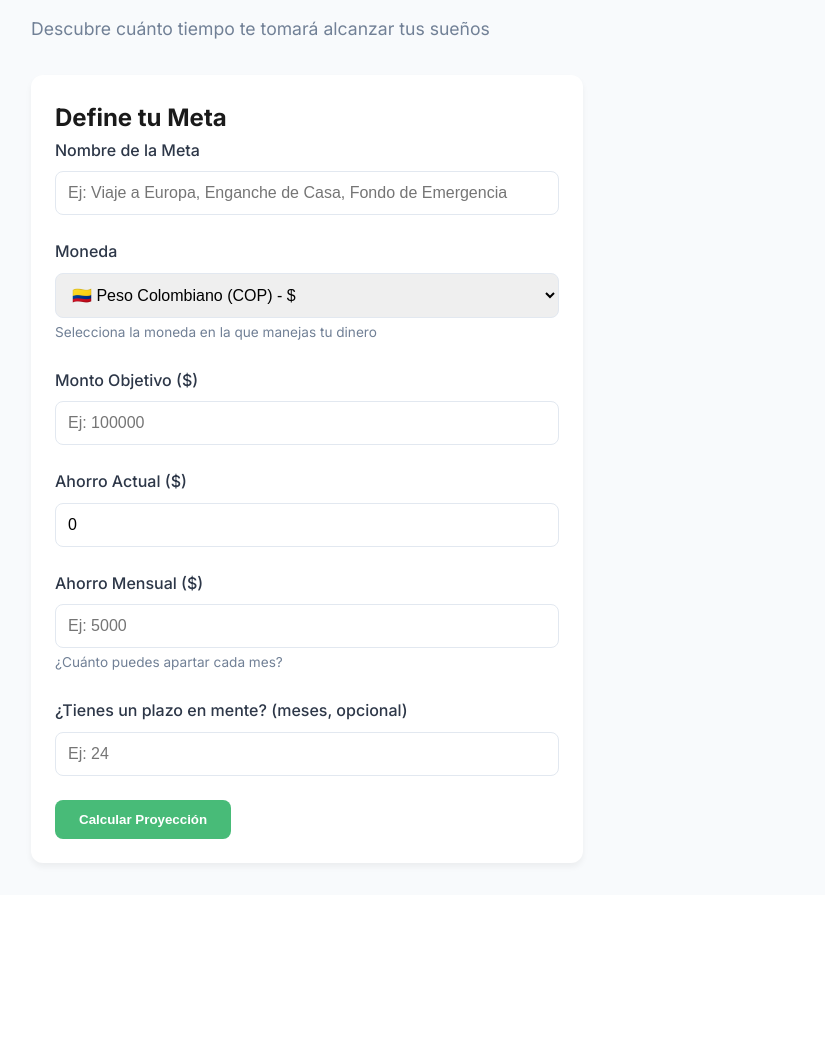
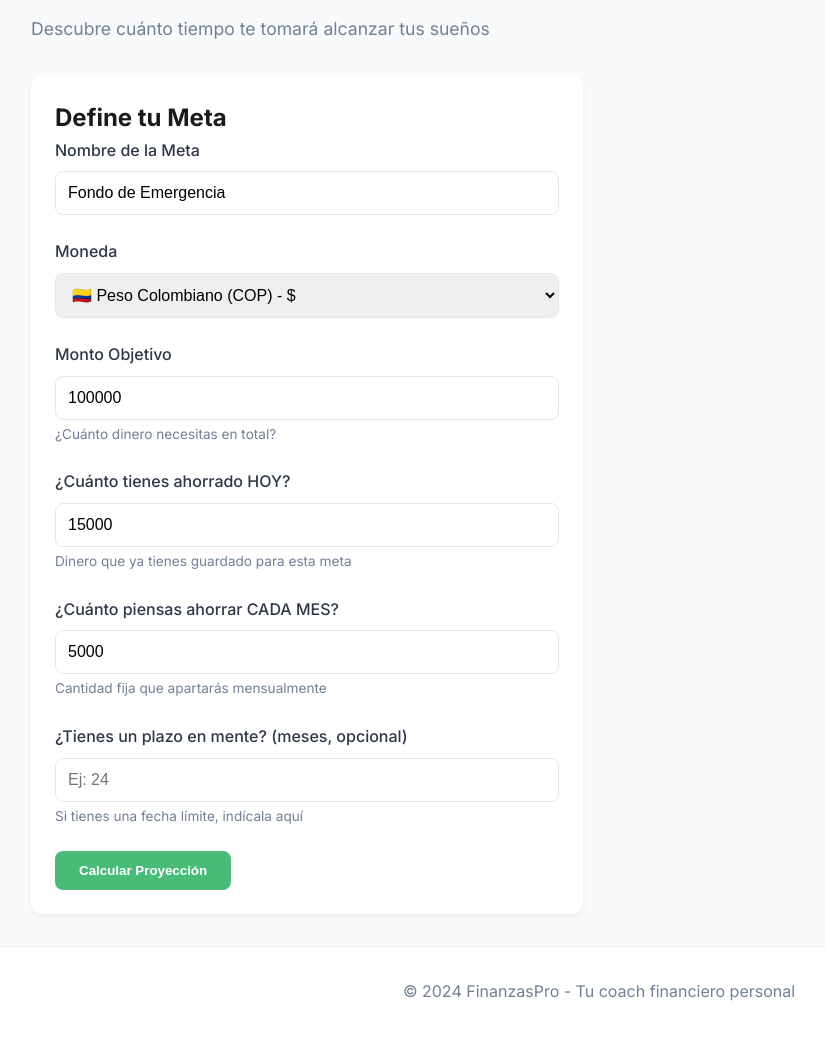
Before and after one commit to zaibort21/finanzas, a Flask app: page /metas in a window 1280 px wide. Shown: the part 172-1209 px from the top of the page, without its empty margins (41-866 px from the left). Before the commit the page ends 1039 px from the top, so only its background shows below. Run offline with Flask 3, Linux system fonts and the light colour scheme.

Commit message:
Refactor metas.html for improved clarity and structure

```diff
--- a/templates/metas.html
+++ b/templates/metas.html
@@ -35,6 +35,7 @@
                     <label for="meta-nombre">Nombre de la Meta</label>
                     <input type="text" id="meta-nombre" placeholder="Ej: Viaje a Europa, Enganche de Casa, Fondo de Emergencia">
                 </div>
+
                 <div class="form-group">
                     <label for="moneda">Moneda</label>
                     <select id="moneda" class="moneda-selector">
@@ -47,30 +48,33 @@
                         <option value="PEN">🇵🇪 Sol Peruano (PEN) - S/</option>
                         <option value="BRL">🇧🇷 Real Brasileño (BRL) - R$</option>
                     </select>
-    <small class="form-text">Selecciona la moneda en la que manejas tu dinero</small>
-</div>
-                <div class="form-group">
-                    <label for="monto-objetivo">Monto Objetivo ($)</label>
-                    <input type="number" id="monto-objetivo" placeholder="Ej: 100000" min="0" step="1000">
                 </div>
 
                 <div class="form-group">
-                    <label for="ahorro-actual">Ahorro Actual ($)</label>
-                    <input type="number" id="ahorro-actual" placeholder="Ej: 10000" min="0" step="1000" value="0">
+                    <label for="monto-objetivo">Monto Objetivo</label>
+                    <input type="number" id="monto-objetivo" placeholder="Ej: 100000" min="0" step="1000">
+                    <small class="form-text">¿Cuánto dinero necesitas en total?</small>
                 </div>
 
                 <div class="form-group">
-                    <label for="ahorro-mensual">Ahorro Mensual ($)</label>
+                    <label for="ahorro-actual">¿Cuánto tienes ahorrado HOY?</label>
+                    <input type="number" id="ahorro-actual" placeholder="Ej: 10000" min="0" step="1000" value="0">
+                    <small class="form-text">Dinero que ya tienes guardado para esta meta</small>
+                </div>
+
+                <div class="form-group">
+                    <label for="ahorro-mensual">¿Cuánto piensas ahorrar CADA MES?</label>
                     <input type="number" id="ahorro-mensual" placeholder="Ej: 5000" min="0" step="100">
-                    <small class="form-text">¿Cuánto puedes apartar cada mes?</small>
+                    <small class="form-text">Cantidad fija que apartarás mensualmente</small>
                 </div>
 
                 <div class="form-group">
                     <label for="plazo-deseado">¿Tienes un plazo en mente? (meses, opcional)</label>
                     <input type="number" id="plazo-deseado" placeholder="Ej: 24" min="1" step="1">
+                    <small class="form-text">Si tienes una fecha límite, indícala aquí</small>
                 </div>
 
-                <button id="calcular-meta" class="btn-primary">Calcular Proyección</button>
+                <button type="button" id="calcular-meta" class="btn-primary">Calcular Proyección</button>
             </div>
 
             <div class="result-section card" id="resultado-meta" style="display: none;">
@@ -93,80 +97,10 @@
         </div>
     </main>
 
-    <script>
-        document.getElementById('calcular-meta').addEventListener('click', function() {
-            const montoObjetivo = parseFloat(document.getElementById('monto-objetivo').value) || 0;
-            const ahorroActual = parseFloat(document.getElementById('ahorro-actual').value) || 0;
-            const ahorroMensual = parseFloat(document.getElementById('ahorro-mensual').value) || 0;
-            const plazoDeseado = document.getElementById('plazo-deseado').value;
+    <footer>
+        <p>© 2024 FinanzasPro - Tu coach financiero personal</p>
+    </footer>
 
-            if (montoObjetivo <= 0) {
-                alert('Por favor ingresa un monto objetivo válido');
-                return;
-            }
-
-            if (ahorroMensual <= 0 && !plazoDeseado) {
-                alert('Ingresa un ahorro mensual o un plazo deseado');
-                return;
-            }
-
-            const data = {
-                monto_objetivo: montoObjetivo,
-                ahorro_actual: ahorroActual,
-                ahorro_mensual: ahorroMensual,
-                plazo_deseado: plazoDeseado || null
-            };
-
-            fetch('/api/proyectar-meta', {
-                method: 'POST',
-                headers: { 'Content-Type': 'application/json' },
-                body: JSON.stringify(data)
-            })
-            .then(response => response.json())
-            .then(data => {
-                mostrarProyeccion(data);
-            });
-        });
-
-        function mostrarProyeccion(data) {
-            document.getElementById('resultado-meta').style.display = 'block';
-
-            const contenido = document.getElementById('proyeccion-contenido');
-
-            if (data.error) {
-                contenido.innerHTML = `<p class="error">${data.error}</p>`;
-                return;
-            }
-
-            if (data.tipo_calculo === 'por_plazo') {
-                contenido.innerHTML = `
-                    <div class="proyeccion-card">
-                        <p class="proyeccion-label">Ahorro mensual necesario:</p>
-                        <p class="proyeccion-valor">$${data.ahorro_mensual_necesario.toLocaleString('es-MX')}</p>
-                    </div>
-                    <div class="proyeccion-card">
-                        <p class="proyeccion-label">Plazo:</p>
-                        <p class="proyeccion-valor">${data.meses_para_meta} meses</p>
-                    </div>
-                    <div class="proyeccion-card">
-                        <p class="proyeccion-label">Fecha estimada de logro:</p>
-                        <p class="proyeccion-valor">${data.fecha_estimada}</p>
-                    </div>
-                `;
-            } else {
-                contenido.innerHTML = `
-                    <div class="proyeccion-card">
-                        <p class="proyeccion-label">Tiempo necesario:</p>
-                        <p class="proyeccion-valor">${data.meses_para_meta} meses</p>
-                        <p class="proyeccion-detalle">(${data.años_para_meta} años)</p>
-                    </div>
-                    <div class="proyeccion-card">
-                        <p class="proyeccion-label">Fecha estimada de logro:</p>
-                        <p class="proyeccion-valor">${data.fecha_estimada}</p>
-                    </div>
-                `;
-            }
-        }
-    </script>
+    <script src="{{ url_for('static', filename='js/script.js') }}"></script>
 </body>
 </html>
```
Lines whose indentation alone changed are shown as unchanged.
